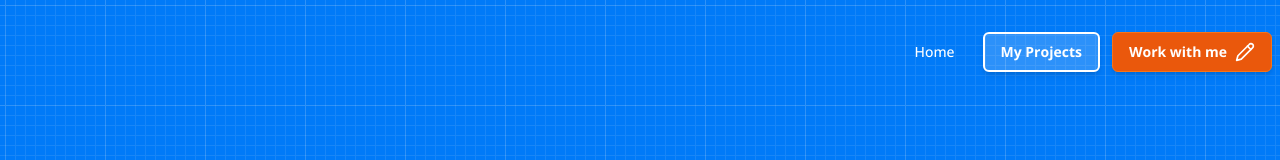
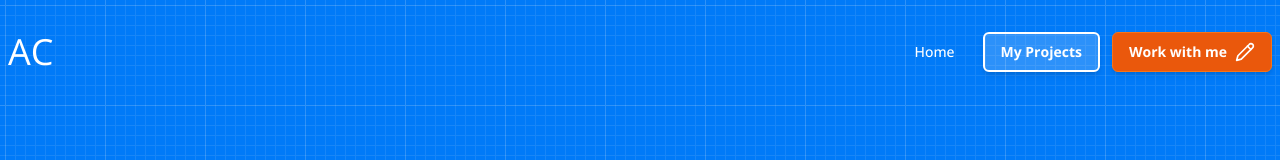
Before and after one commit to acolbourne/AndrewCDev, a Next.js app: page / in a window 1280 px wide. Shown: the top 160 px of the page. Built offline with nearby package versions, Linux system fonts and the light colour scheme.

Commit message:
Added a simple set of initials.

```diff
--- a/src/components/Header.tsx
+++ b/src/components/Header.tsx
@@ -6,7 +6,7 @@ import Link from 'next/link';
 import { Button } from './ui/button';
 
 // -> Imports -> Constants
-import { pageContact } from '@/constants';
+import { websiteInitials, pageContact } from '@/constants';
 
 // -> Imports -> Icons
 import { Pencil } from 'lucide-react';
@@ -18,6 +18,12 @@ const Header: React.FC = ( ) => {
         <>
 
             <header className="flex max-w-7xl mx-auto pt-5 px-2">
+
+                <div className="hidden sm:flex items-center">
+
+                    <h1 className="font-light text-4xl">{ websiteInitials }</h1>
+
+                </div>
 
                 <div className="hidden sm:flex sm:flex-grow justify-center sm:justify-end items-center space-x-3">
 
--- a/src/constants.ts
+++ b/src/constants.ts
@@ -1,5 +1,6 @@
 // -> Constants -> Website
 export const websiteName: string = "Andrew Colbourne";
+export const websiteInitials: string = "AC";
 export const websiteDescription: string = "Freelance dev.";
 export const websiteGithubLink: string = "https://github.com/acolbourne/AndrewCDev";
 export const websiteIcon: string = "/images/favicon.ico";
@@ -19,4 +20,4 @@ export const projectCards = [
         buttonText: "Visit My Blog",
     }
 
-]
+] as const;
```
